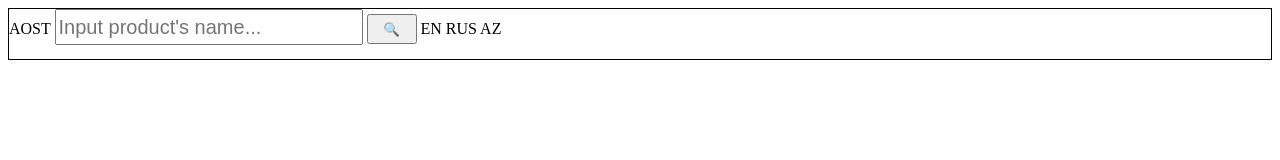
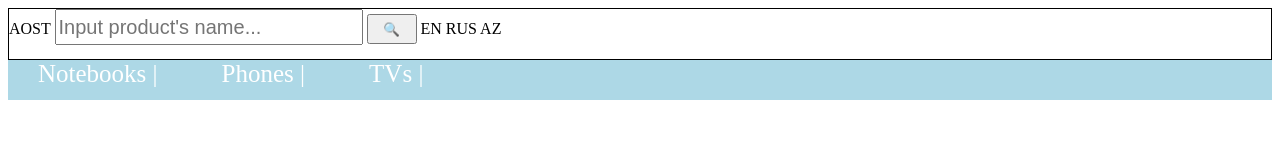
Before and after one commit to iamnidjat/PCOnlineStore-Project, a website: page pages/index.html in a window 1280 px wide. Drawn offline with Linux system fonts and the light colour scheme.

Commit message:
some additional changes

```diff
--- a/pages/index.html
+++ b/pages/index.html
@@ -20,6 +20,11 @@
             <span>AZ</span>
         </div>
     </div>
+    <div id="categories">
+        <a href="" id="notebooks">Notebooks |</a>
+        <a href="" id="phones">Phones |</a>
+        <a href="" id="tvs">TVs |</a>
+    </div>
 </header>
 
 <main>
--- a/src/less/index.less
+++ b/src/less/index.less
@@ -1,4 +1,13 @@
 // out: "../../wwwroot/"
+
+.flexfunction()
+{
+    display: flex;
+    flex-direction: row;
+    justify-content: center;
+    align-items: center;
+    align-content: center
+}
 
 #main-header{
     height: 50px;
@@ -23,3 +32,40 @@
 .languages{
     display: inline-block;
 }
+
+#categories{
+    background-color: lightblue;
+    height: 40px;
+}
+
+a{
+    text-decoration: none;
+}
+
+#categories > a{
+    font-size: 25px;
+    margin: 30px;
+    color: white;
+}
+
+a:hover{
+    background-color: red;
+}
+
+// #notebooks{
+//     position: absolute;
+//     top: 30px;
+//     left: 300px;
+// }
+
+// // #phones{
+// //     position: absolute;
+// //     top: 30px;
+// //     left: 30px;
+// // }
+
+// // #tvs{
+// //     position: absolute;
+// //     top: 30px;
+// //     left: 400px;
+// // }
```
Also changed, not shown: wwwroot/index.css.
